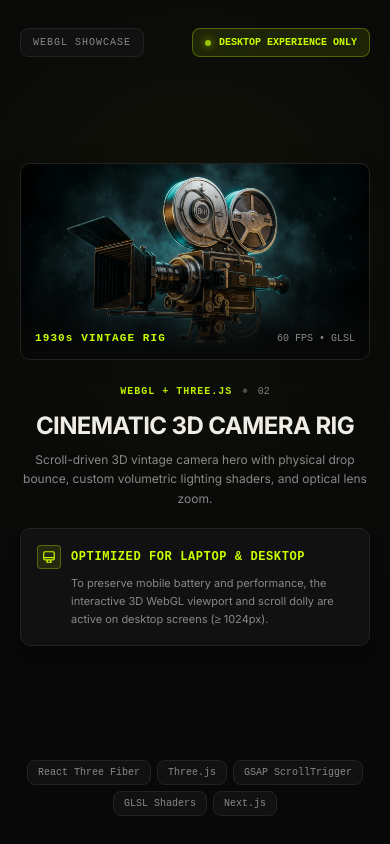
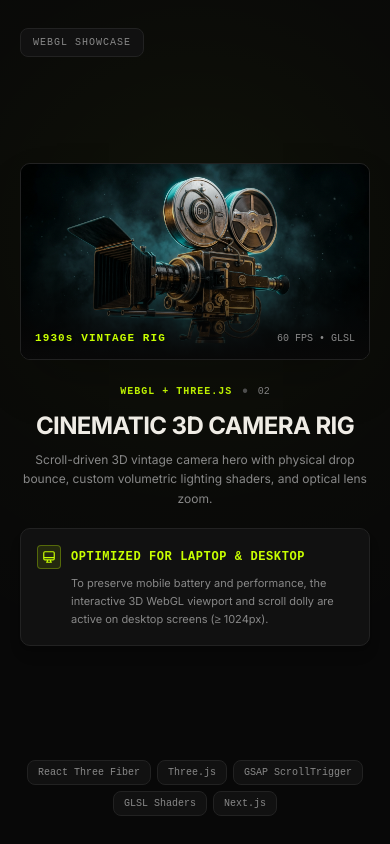
Before and after one commit to Mikey01-ui/Portfolio, a Next.js app: page / in a window 390 px wide. Built offline with nearby package versions, Linux system fonts and the light colour scheme; no server answers.

Commit message:
style: remove Desktop Experience Only badge from mobile top bar

```diff
--- a/src/components/hero-scene/HeroScene.tsx
+++ b/src/components/hero-scene/HeroScene.tsx
@@ -94,14 +94,10 @@
           }}
         />
 
-        {/* Top bar indicators in Miltomy box style */}
-        <div className="relative z-10 flex items-center justify-between w-full">
+        {/* Top bar in Miltomy box style */}
+        <div className="relative z-10 flex items-center justify-start w-full">
           <div className="border border-[#222222] bg-[#111111] rounded-md px-3 py-1.5 text-[10px] sm:text-[11px] font-mono tracking-widest uppercase text-[#888888]">
             WebGL Showcase
-          </div>
-          <div className="inline-flex items-center gap-2 border border-[#c8ff00]/30 bg-[#c8ff00]/10 rounded-md px-3 py-1.5 text-[10px] sm:text-[11px] font-mono font-semibold text-[#c8ff00]">
-            <span className="w-1.5 h-1.5 rounded-full bg-[#c8ff00] shadow-[0_0_8px_#c8ff00] animate-pulse" />
-            DESKTOP EXPERIENCE ONLY
           </div>
         </div>
 
```
